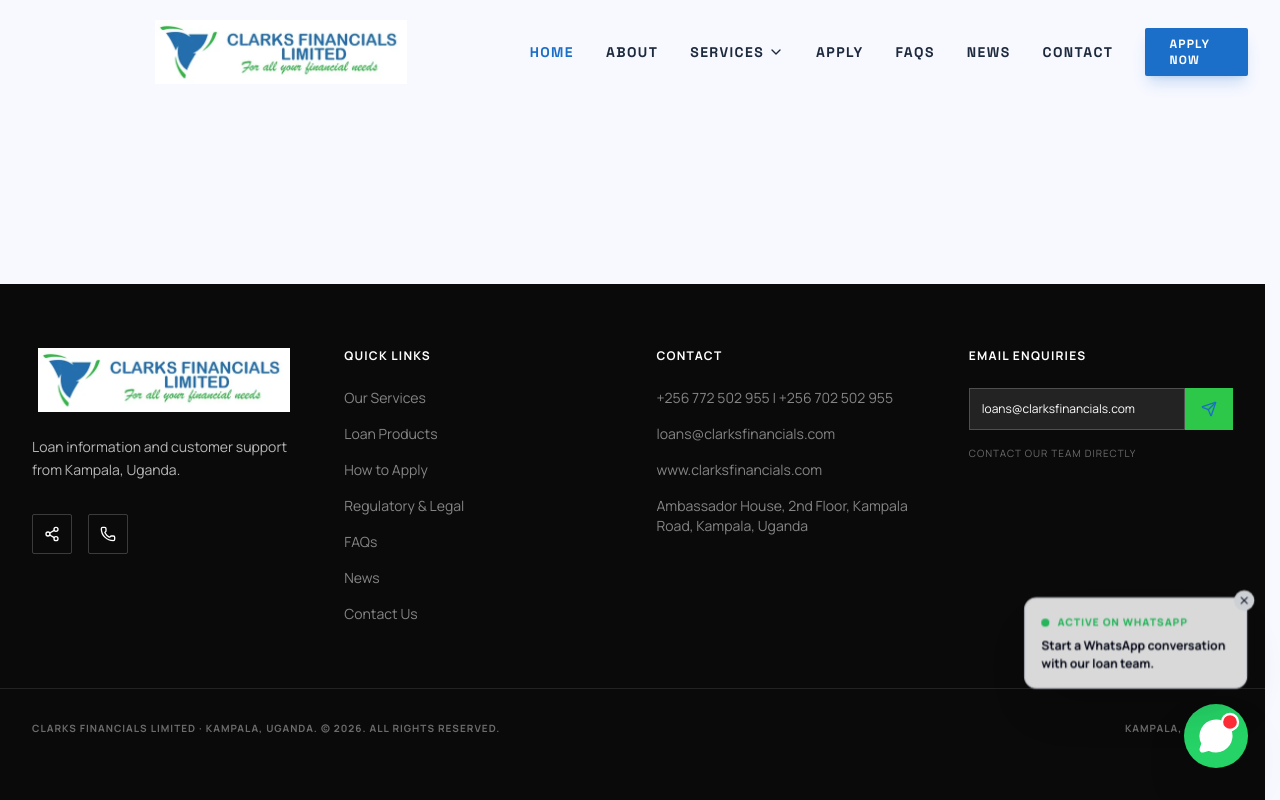
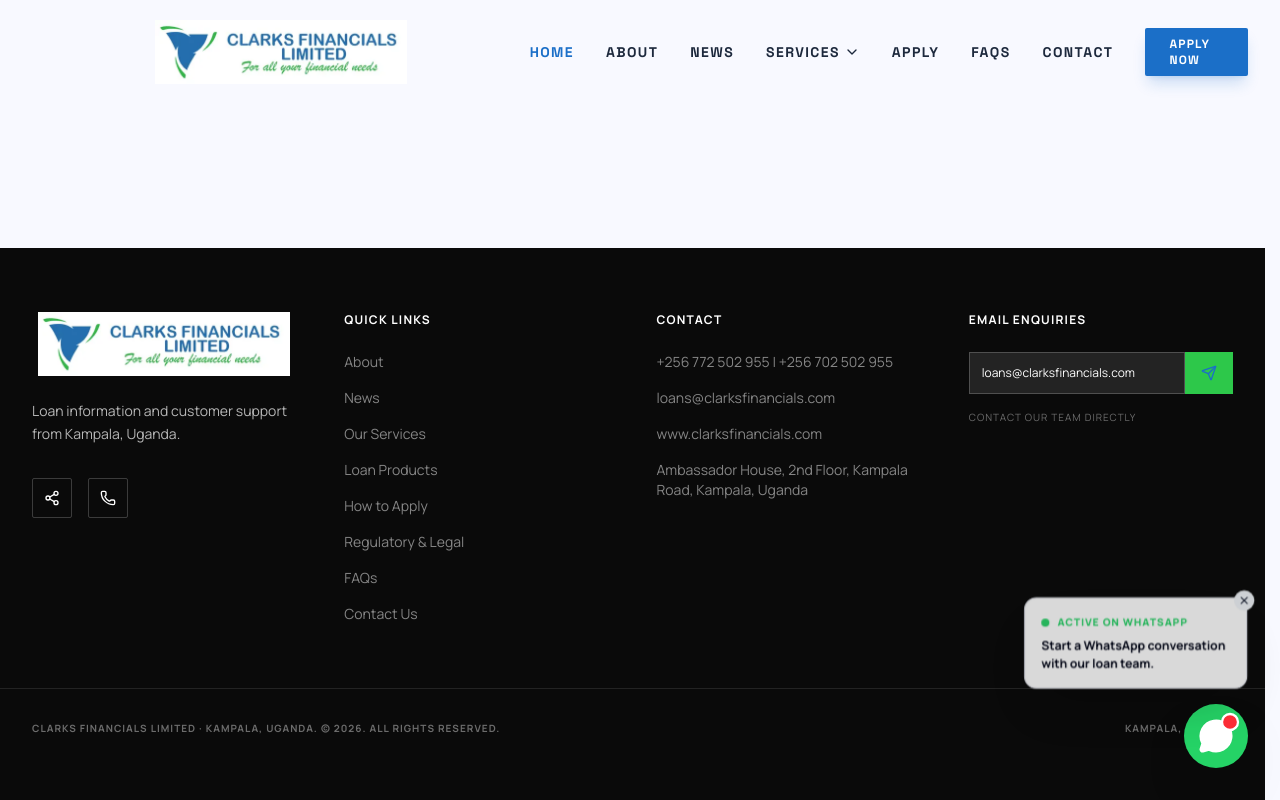
Before and after one commit to gilbatini/ClarksFinancialsLtd, a React (Vite) app: page /contact in a window 1280 px wide. Built offline with nearby package versions, Linux system fonts and the light colour scheme.

Commit message:
fix(nav): place news directly after about

```diff
--- a/src/components/Footer.tsx
+++ b/src/components/Footer.tsx
@@ -25,12 +25,13 @@
         <div>
           <h4 className="font-bold text-white mb-6 uppercase tracking-widest text-xs">Quick Links</h4>
           <ul className="space-y-4 text-white/50 text-sm">
+            <li><Link className="hover:text-secondary transition-all" to="/about">About</Link></li>
+            <li><Link className="hover:text-secondary transition-all" to="/news">News</Link></li>
             <li><Link className="hover:text-secondary transition-all" to="/loans">Our Services</Link></li>
             <li><Link className="hover:text-secondary transition-all" to="/loans">Loan Products</Link></li>
             <li><Link aria-label="Start a loan application" data-seo-cta className="hover:text-secondary transition-all" to="/apply">How to Apply</Link></li>
             <li><Link className="hover:text-secondary transition-all" to="/regulatory">Regulatory & Legal</Link></li>
             <li><Link className="hover:text-secondary transition-all" to="/faqs">FAQs</Link></li>
-            <li><Link className="hover:text-secondary transition-all" to="/news">News</Link></li>
             <li><Link className="hover:text-secondary transition-all" to="/contact">Contact Us</Link></li>
           </ul>
         </div>
--- a/src/components/Navbar.tsx
+++ b/src/components/Navbar.tsx
@@ -8,6 +8,7 @@
 const navLinks = [
   { name: "Home", path: "/" },
   { name: "About", path: "/about" },
+  { name: "News", path: "/news" },
   {
     name: "Services",
     path: "/loans",
@@ -18,7 +19,6 @@
   },
   { name: "Apply", path: "/apply" },
   { name: "FAQs", path: "/faqs" },
-  { name: "News", path: "/news" },
   { name: "Contact", path: "/contact" },
 ];
 
```
